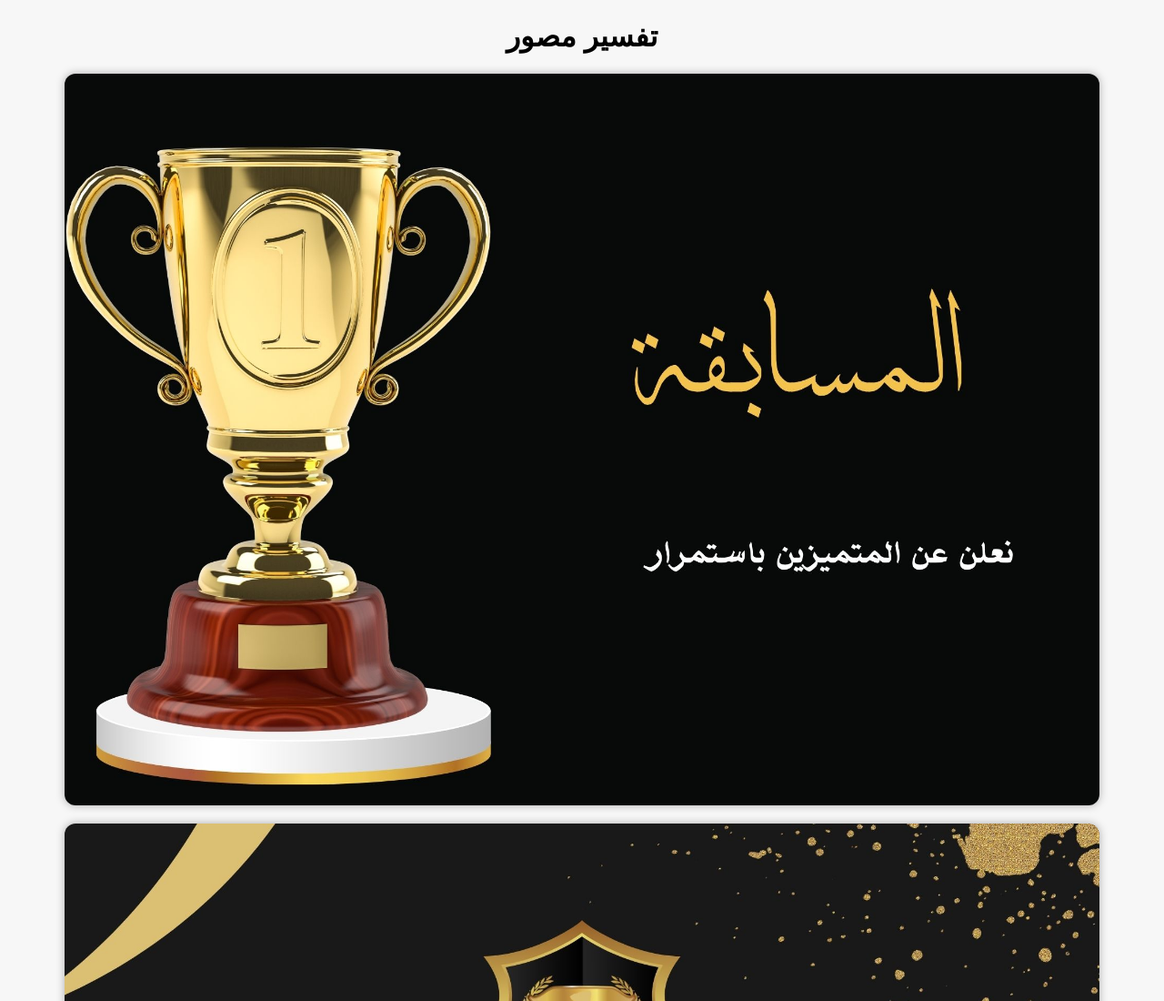
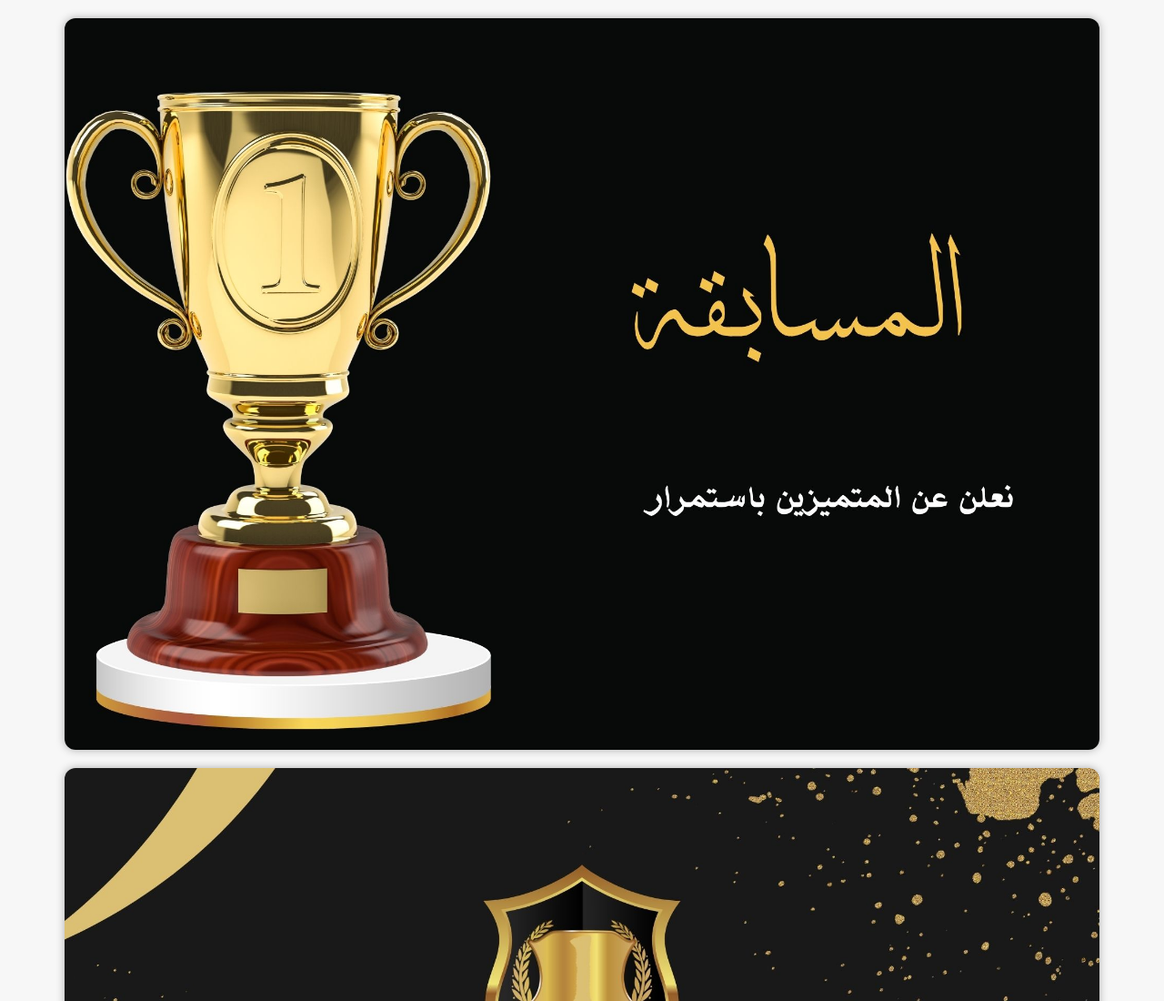
Before and after one commit to HussamFaisalFadul/my-database, a plain HTML site: page images.html in a window 1280 px wide. Shown: the top 1100 px of the page at 91% size. Drawn offline with Linux system fonts and the light colour scheme.

Commit message:
Update images.html

```diff
--- a/images.html
+++ b/images.html
@@ -9,7 +9,6 @@
   </style>
 </head>
 <body>
-  <h1>تفسير مصور</h1>
   <img src="images/1.jpg" alt="صورة 1">
   <img src="images/2.jpg" alt="صورة 2">
   <img src="images/3.jpg" alt="صورة 3">
```
